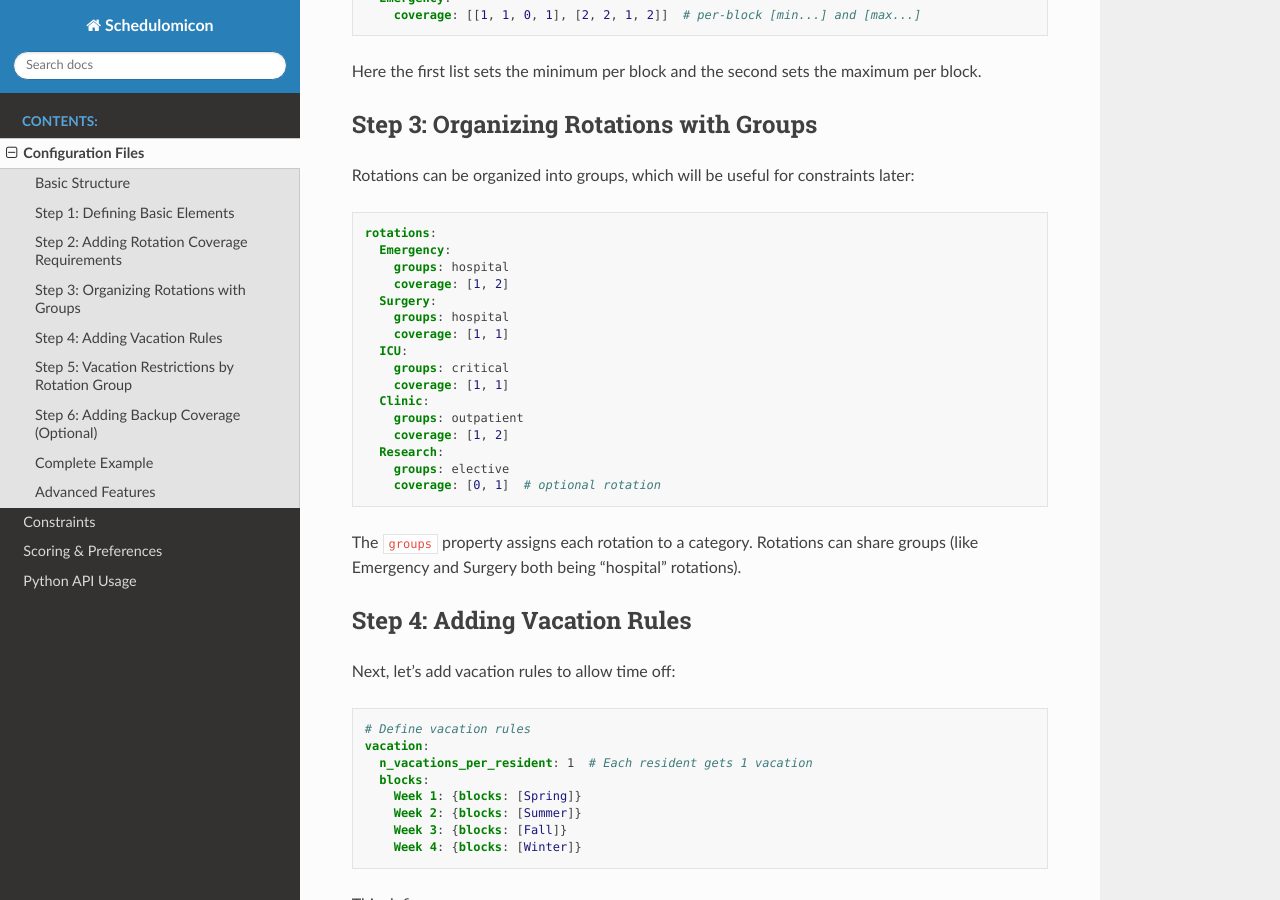
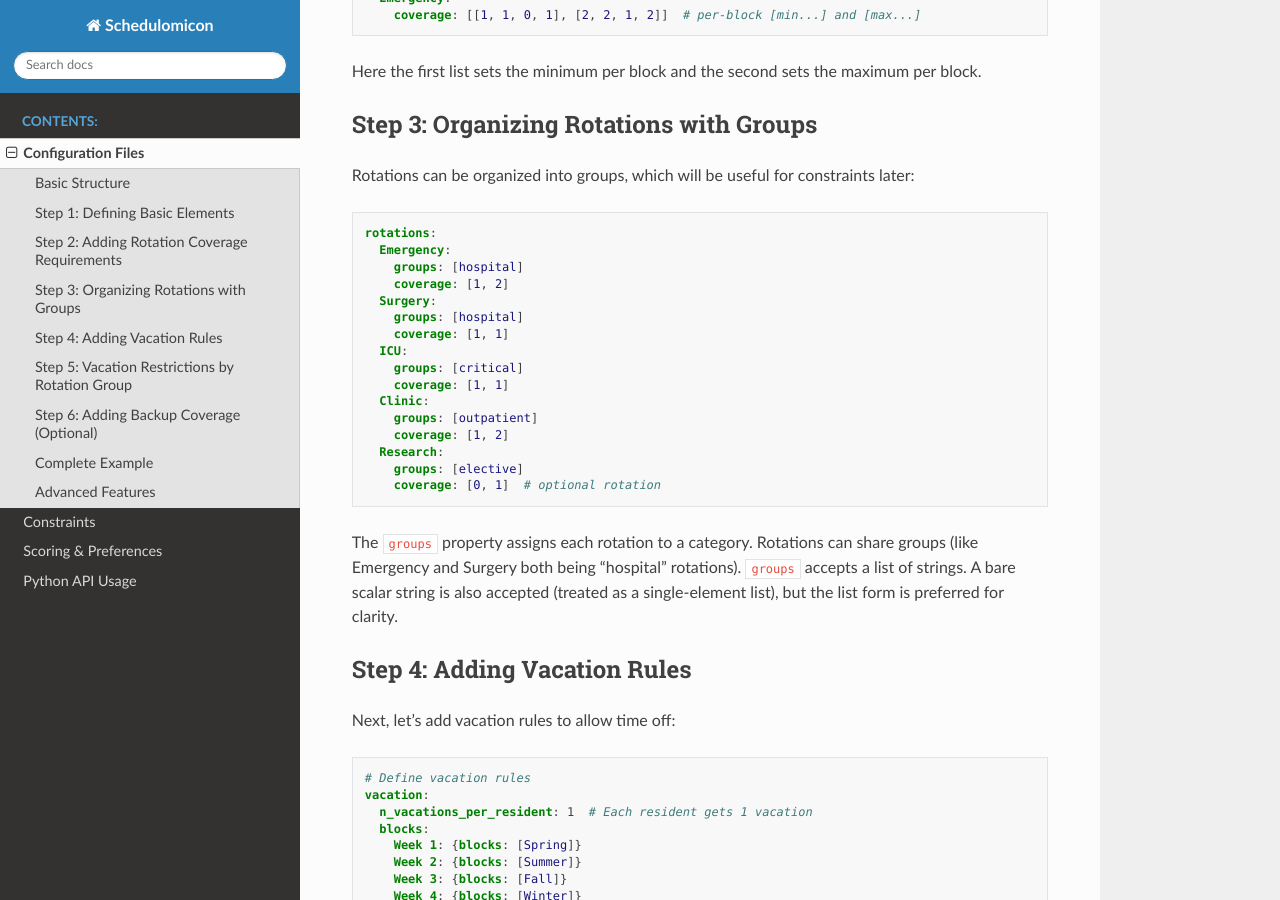
Before and after one commit to justinrporter/schedulomicon, a Sphinx documentation site: the page built from docs/source/configuration_files.rst, in a window 1280 px wide and 900 px high, scrolled down 1774 px. Built offline with Sphinx 7.4.7 and the Read the Docs theme 3.1.0, drawn with Linux system fonts in a browser that asks for light colours.

Commit message:
Standardize groups notation and add normalization utility
- Introduce _normalize_groups() utility to accept 'groups' as either a scalar string (for backwards compatibility) or a list of strings
- Update all examples and documentation to use list notation for 'groups' (preferred form)
- Clarify in configuration docs that both scalar and list forms are supported
- Update CLAUDE.md with pyenv environment instructions and test command examples
- Use _normalize_groups() throughout io.py, util.py, and csts.py to normalize group values

Co-Authored-By: Claude Haiku 4.5 <noreply@anthropic.com>

```diff
--- a/docs/source/configuration_files.rst
+++ b/docs/source/configuration_files.rst
@@ -89,22 +89,22 @@ Rotations can be organized into groups, which will be useful for constraints lat
 
     rotations:
       Emergency:
-        groups: hospital
+        groups: [hospital]
         coverage: [1, 2]
       Surgery:
-        groups: hospital
+        groups: [hospital]
         coverage: [1, 1]
       ICU:
-        groups: critical
+        groups: [critical]
         coverage: [1, 1]
       Clinic:
-        groups: outpatient
+        groups: [outpatient]
         coverage: [1, 2]
       Research:
-        groups: elective
+        groups: [elective]
         coverage: [0, 1]  # optional rotation
 
-The ``groups`` property assigns each rotation to a category. Rotations can share groups (like Emergency and Surgery both being "hospital" rotations).
+The ``groups`` property assigns each rotation to a category. Rotations can share groups (like Emergency and Surgery both being "hospital" rotations). ``groups`` accepts a list of strings. A bare scalar string is also accepted (treated as a single-element list), but the list form is preferred for clarity.
 
 Step 4: Adding Vacation Rules
 ---------------------------
@@ -198,19 +198,19 @@ Putting it all together, here's a complete configuration:
     # Define rotations with their properties
     rotations:
       Emergency:
-        groups: hospital
+        groups: [hospital]
         coverage: [1, 2]
       Surgery:
-        groups: hospital
+        groups: [hospital]
         coverage: [1, 1]
       ICU:
-        groups: critical
+        groups: [critical]
         coverage: [1, 1]
       Clinic:
-        groups: outpatient
+        groups: [outpatient]
         coverage: [1, 2]
       Research:
-        groups: elective
+        groups: [elective]
         coverage: [0, 1]
 
     # Define time blocks
--- a/docs/source/constraints.rst
+++ b/docs/source/constraints.rst
@@ -374,7 +374,7 @@ Complex scheduling rules often require combining multiple constraints. For examp
     rotations:
       Surgery:
         rot_count: [4, 4]  # exactly 4 blocks required
-        groups: surgery
+        groups: [surgery]
 
     group_constraints:
       - kind: time_to_first
```
Also changed, not shown: CLAUDE.md (+3 -2 lines), 4 other files.
